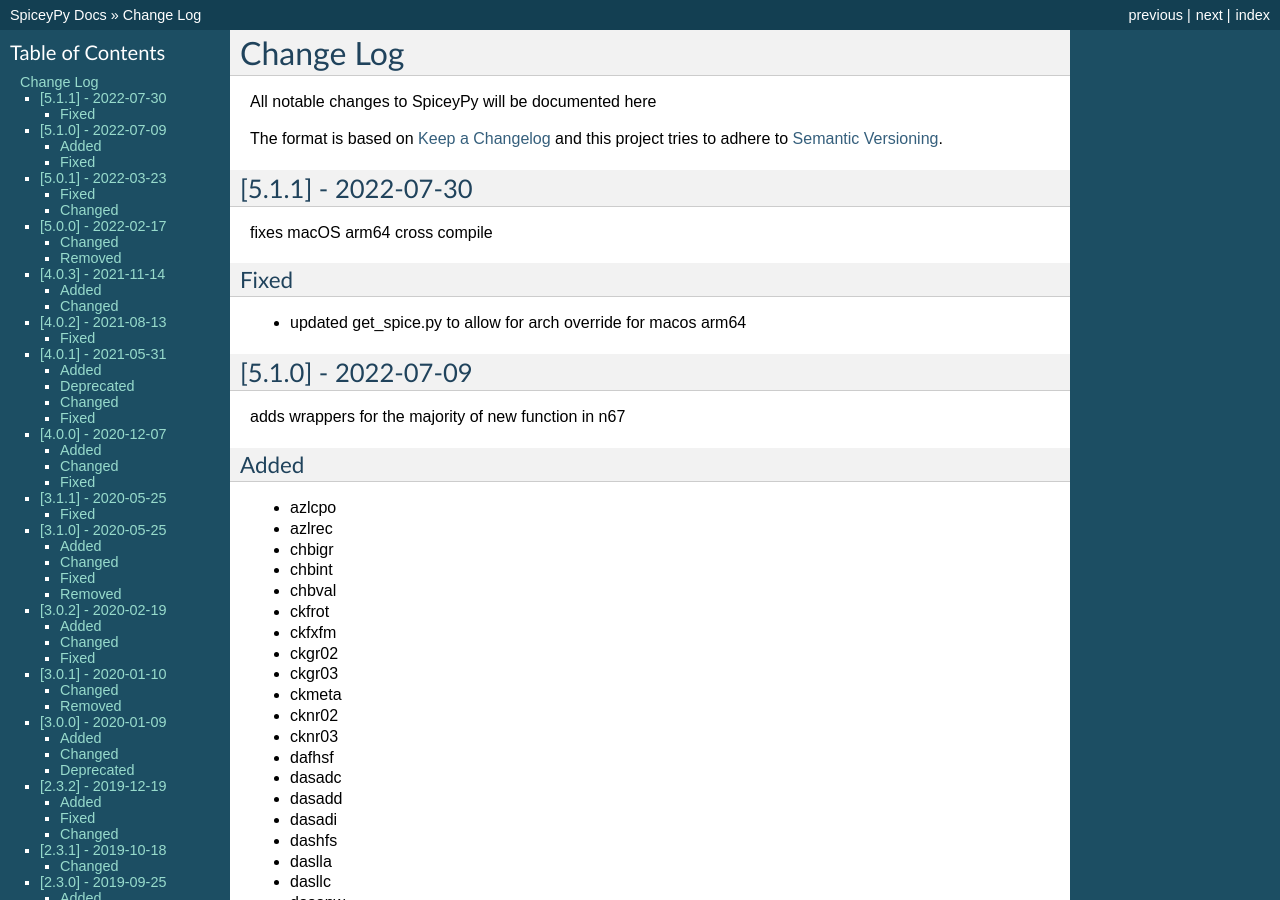
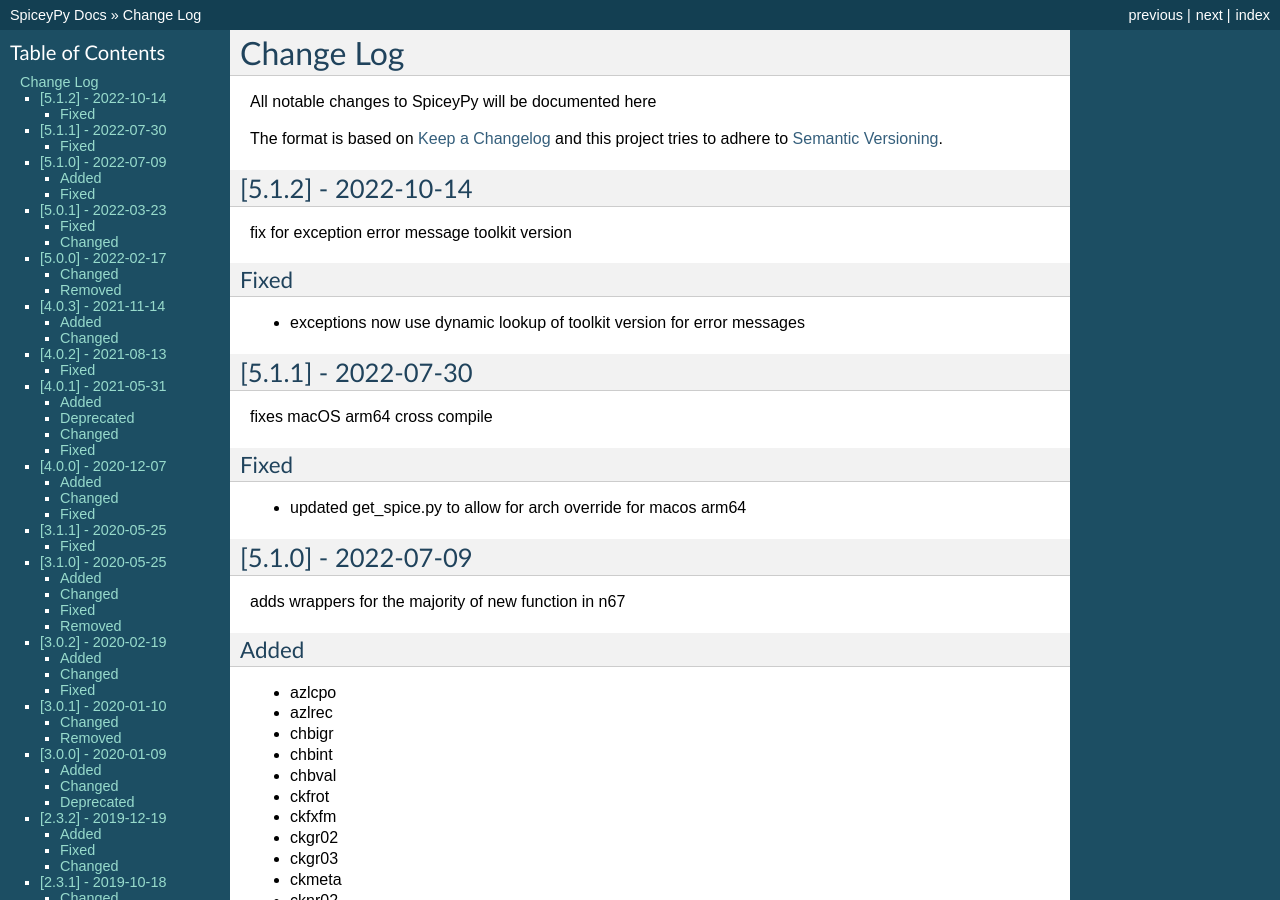
Before and after one commit to AndrewAnnex/SpiceyPy, a Sphinx documentation site: the page built from docs/changelog.md, in a window 1280 px wide and 900 px high. Built offline with Sphinx 7.4.7, drawn with Linux system fonts in a browser that asks for light colours; pages that are not in the unit, such as notebooks, are missing from menus.

Commit message:
fix for exception error message toolkit version - exceptions now use dynamic lookup of toolkit version for error messages

```diff
--- a/CHANGELOG.md
+++ b/CHANGELOG.md
@@ -3,6 +3,11 @@
 
 The format is based on [Keep a Changelog](http://keepachangelog.com/)
 and this project tries to adhere to [Semantic Versioning](http://semver.org/).
+
+## [5.1.2] - 2022-10-14
+fix for exception error message toolkit version
+### Fixed
+- exceptions now use dynamic lookup of toolkit version for error messages
 
 ## [5.1.1] - 2022-07-30
 fixes macOS arm64 cross compile
--- a/docs/conf.py
+++ b/docs/conf.py
@@ -65,9 +65,9 @@
 # built documents.
 #
 # The short X.Y version.
-version = "5.1.1"
+version = "5.1.2"
 # The full version, including alpha/beta/rc tags.
-release = "5.1.1"
+release = "5.1.2"
 
 # The language for content autogenerated by Sphinx. Refer to documentation
 # for a list of supported languages.
--- a/src/spiceypy/__init__.py
+++ b/src/spiceypy/__init__.py
@@ -22,7 +22,7 @@
 SOFTWARE.
 """
 __author__ = "AndrewAnnex"
-__version__ = "5.1.1"
+__version__ = "5.1.2"
 
 from .spiceypy import *
 from .utils import support_types
```
